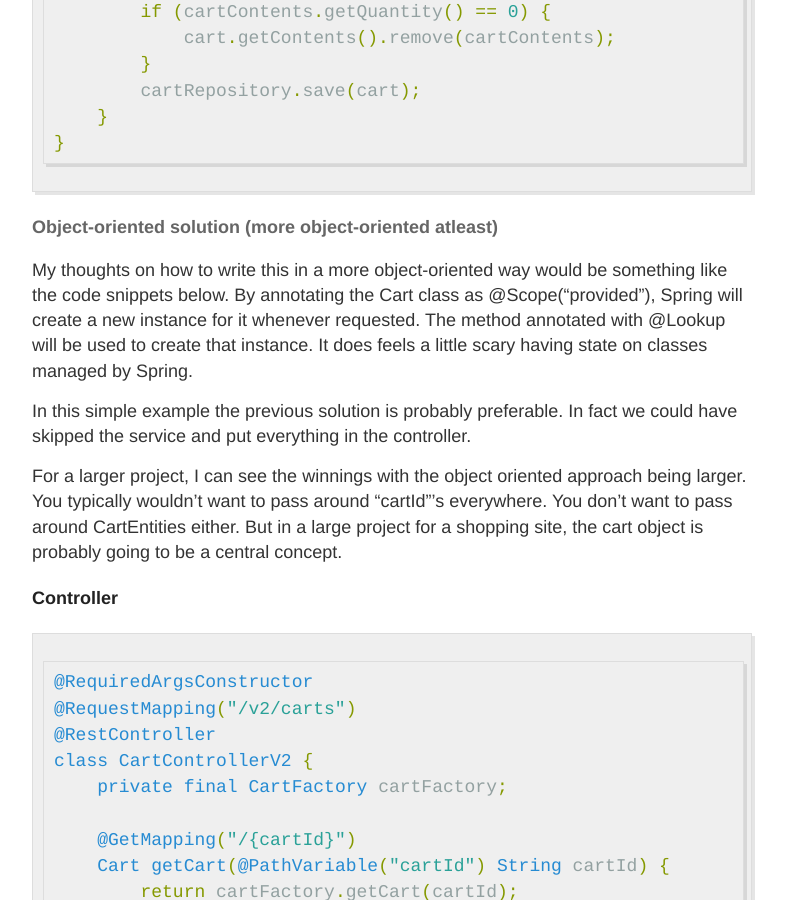
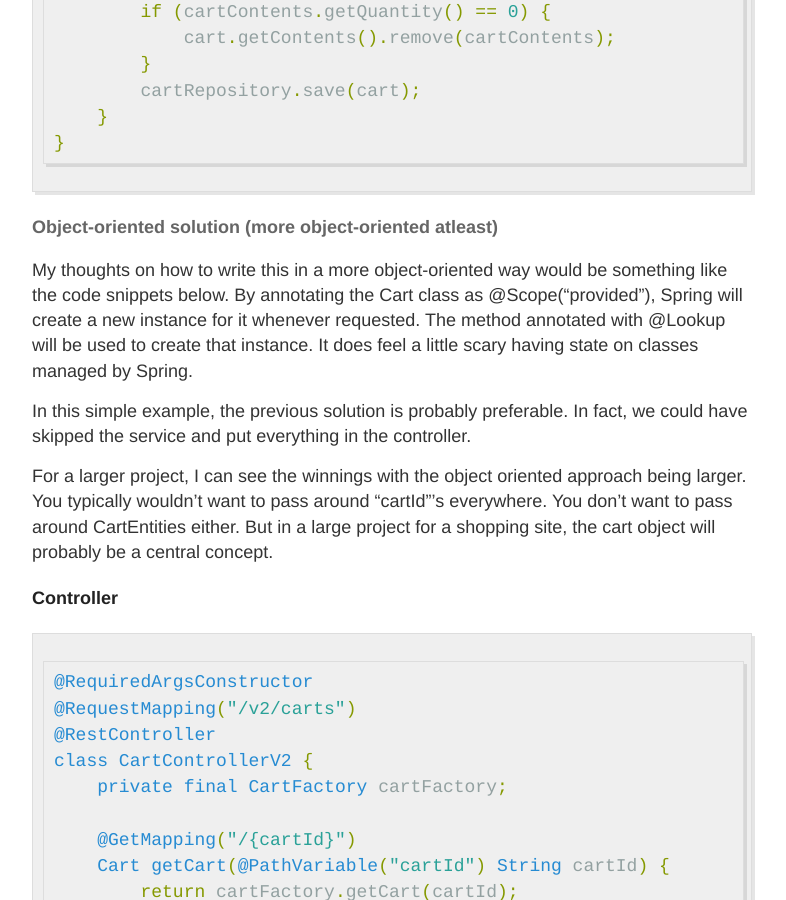
Before and after one commit to plilja/plilja.github.io, a Jekyll site: the page built from _posts/2020-04-04-stateful-classes-in-spring.md, in a window 1280 px wide and 900 px high, scrolled down 2861 px. Shown: the whole window, without its empty margins (248-1034 px from the left). Built offline with Jekyll 4.4.1, drawn with Linux system fonts in a browser that asks for light colours; some of the changed text lies outside the part shown.

Commit message:
Update post

````diff
--- a/_posts/2020-04-04-stateful-classes-in-spring.md
+++ b/_posts/2020-04-04-stateful-classes-in-spring.md
@@ -15,14 +15,14 @@
 Service-class that acts upon the data coming as a method parameter.
 I.e. you will end up with imperative code.
 
-Personally I kind of like imperative programming so I'm not saying this
+Personally, I kind of like imperative programming, so I'm not saying this
 is necessarily bad. But it does puzzle me a bit, Spring is a very
-popular Java framework and Java is a language that strongly
+popular Java framework, and Java is a language that strongly
 encourages object-oriented programming.
 
-Therefore I'm going to try writing some stateful Spring classes containing
+Therefore I will try writing some stateful Spring classes containing
 business logic. I'm going to use a shopping cart for an online store
-as an example. Of course, this example is going to be simple enough
+as an example. Of course, this example will be simple enough
 that the right solution would be to put everything in the
 controller. But let's imagine that the logic was a bit more convoluted,
 as it probably would have been in a real case.
@@ -121,15 +121,15 @@
 My thoughts on how to write this in a more object-oriented way would be something like the code snippets
 below. By annotating the Cart class as @Scope("provided"), Spring will create a new instance for
 it whenever requested. The method annotated with @Lookup will be used to create that instance.
-It does feels a little scary having state on classes managed by Spring.
+It does feel a little scary having state on classes managed by Spring.
 
-In this simple example the previous solution is probably preferable. In fact we could have skipped the
+In this simple example, the previous solution is probably preferable. In fact, we could have skipped the
 service and put everything in the controller.
 
-For a larger project, I can see the winnings  with the object oriented approach being larger.
+For a larger project, I can see the winnings with the object oriented approach being larger.
 You typically wouldn't want to pass around "cartId"'s everywhere. You don't want to pass
 around CartEntities either. But in a large project for a shopping site, the cart object
-is probably going to be a central concept.
+will probably be a central concept.
 
 ##### Controller
 ```java
````
